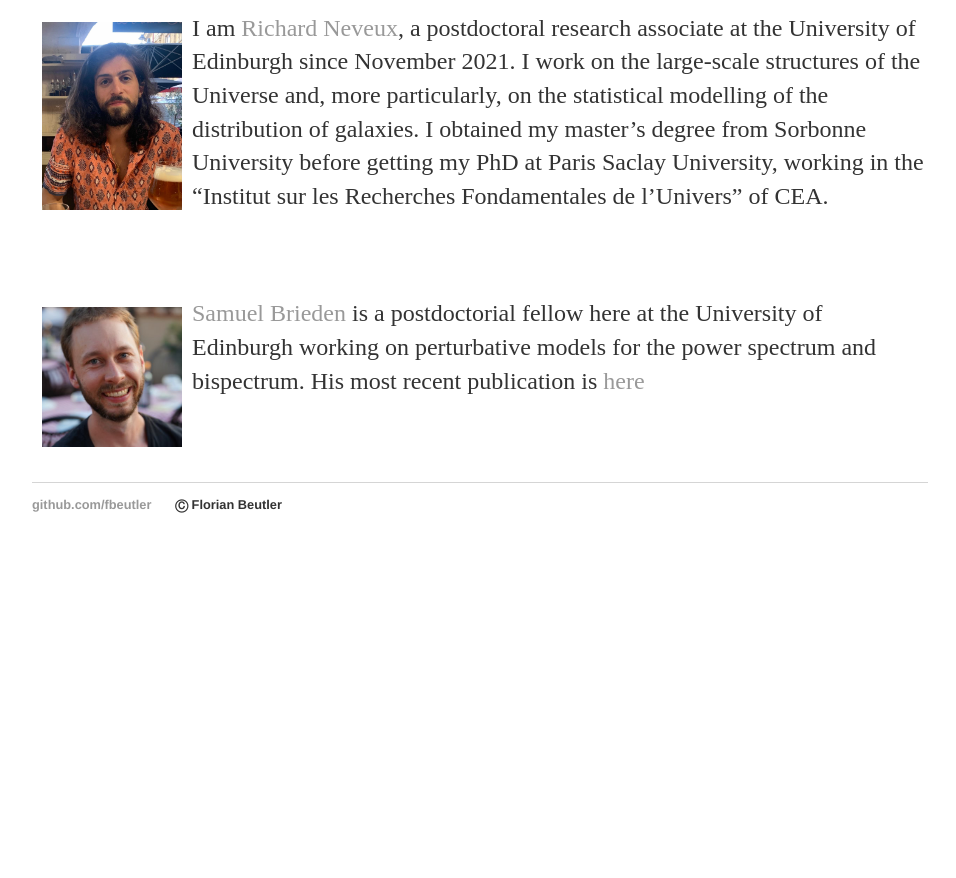
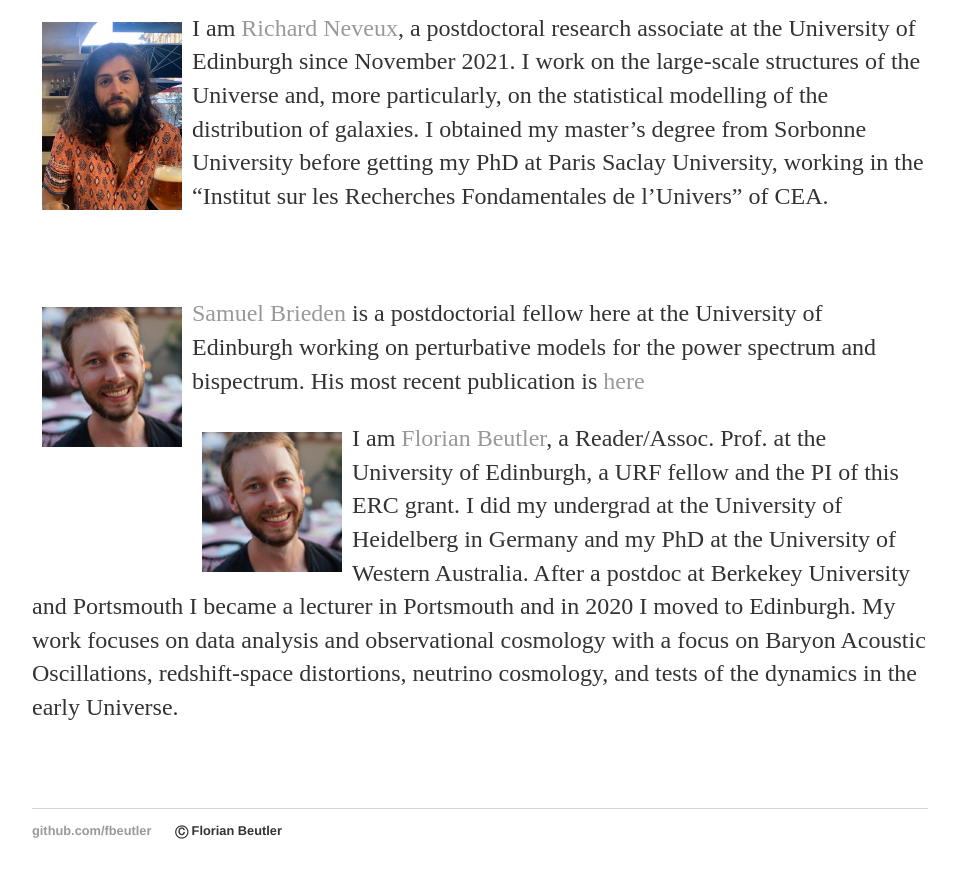
Before and after one commit to fbeutler/fbeutler.github.io, a Jekyll site: the page built from ERC/ERC.html, in a window 1280 px wide and 900 px high, scrolled down 1870 px. Shown: the top 878 px of the window, without its empty margins (160-1116 px from the left). Built offline with Jekyll 4.4.1, drawn with Linux system fonts in a browser that asks for light colours; before the commit the page ends 2444 px from its top, so only the background shows below that.

Commit message:
Update ERC.html

```diff
--- a/ERC/ERC.html
+++ b/ERC/ERC.html
@@ -71,6 +71,16 @@ title: My ERC project
     <a href="https://doi.org/10.1093/mnras/stac2114">here</a>
       </p>
   </div>
+  <div width=100% height="600">
+    <img src="/static/sam.jpeg" alt="IMAGE OF Florian" display="block" width="140" align="left" style="padding:10px">
+    <p>
+      I am <a href='https://www.ph.ed.ac.uk/people/samuel-brieden'>Florian Beutler</a>, a Reader/Assoc. Prof. at the University of Edinburgh, a URF fellow
+      and the PI of this ERC grant. I did my undergrad at the University of Heidelberg in Germany and my PhD at the University of Western Australia. After
+      a postdoc at Berkekey University and Portsmouth I became a lecturer in Portsmouth and in 2020 I moved to Edinburgh. My work focuses on data
+      analysis and observational cosmology with a focus on Baryon Acoustic Oscillations, redshift-space distortions, neutrino cosmology, and tests of the
+      dynamics in the early Universe.
+      </p>
+  </div>
 <br>
 <br>
 </p>
```
